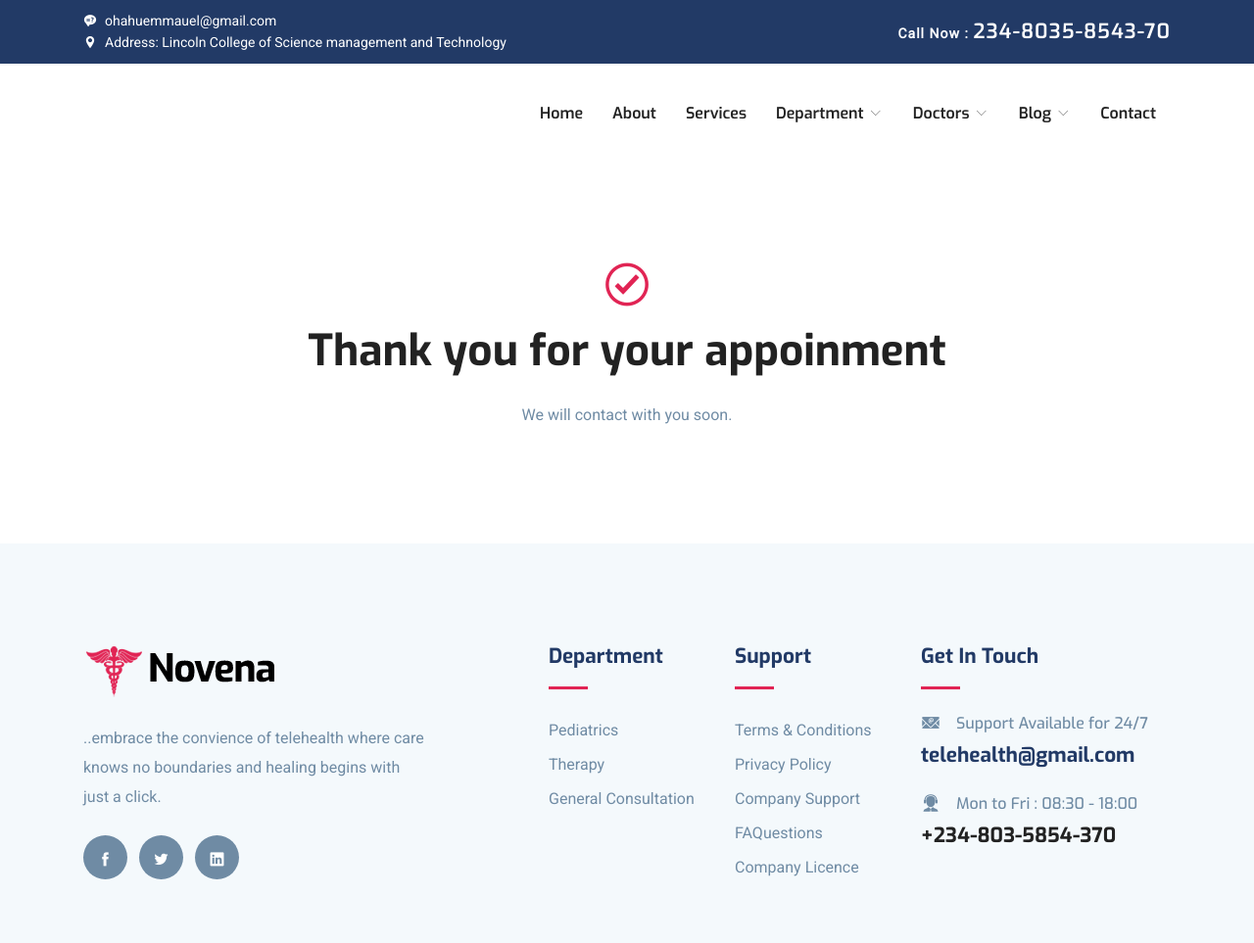
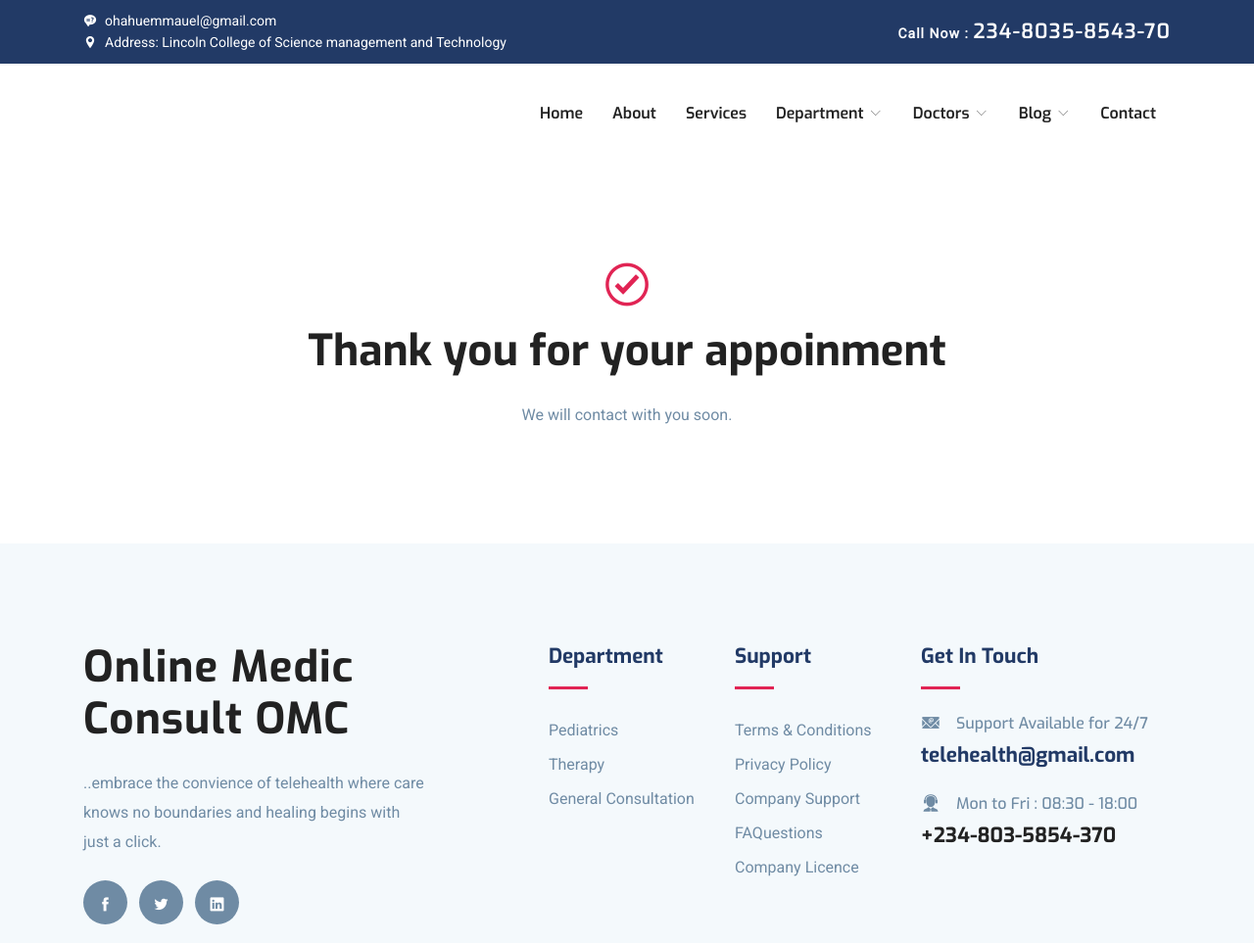
Before and after one commit to hilarytn/health-api, a website: page Telehealth/confirmation.ejs in a window 1280 px wide. Shown: the top 963 px of the page at 98% size. Drawn offline with nearby package versions, Linux system fonts and the light colour scheme; some packages are replaced by stand-ins of ours; files that its build step writes are made by us from their sources.

Commit message:
Update confirmation.ejs remove logo and replace with heading

```diff
--- a/Telehealth/confirmation.ejs
+++ b/Telehealth/confirmation.ejs
@@ -120,7 +120,7 @@
 			<div class="col-lg-4 mr-auto col-sm-6">
 				<div class="widget mb-5 mb-lg-0">
 					<div class="logo mb-4">
-						<img src="images/logo.png" alt="" class="img-fluid">
+						<h2>Online Medic Consult OMC</h2>
 					</div>
 					<p>..embrace the convience of telehealth where care knows no boundaries and healing begins with  just a click.</p>
 
```
